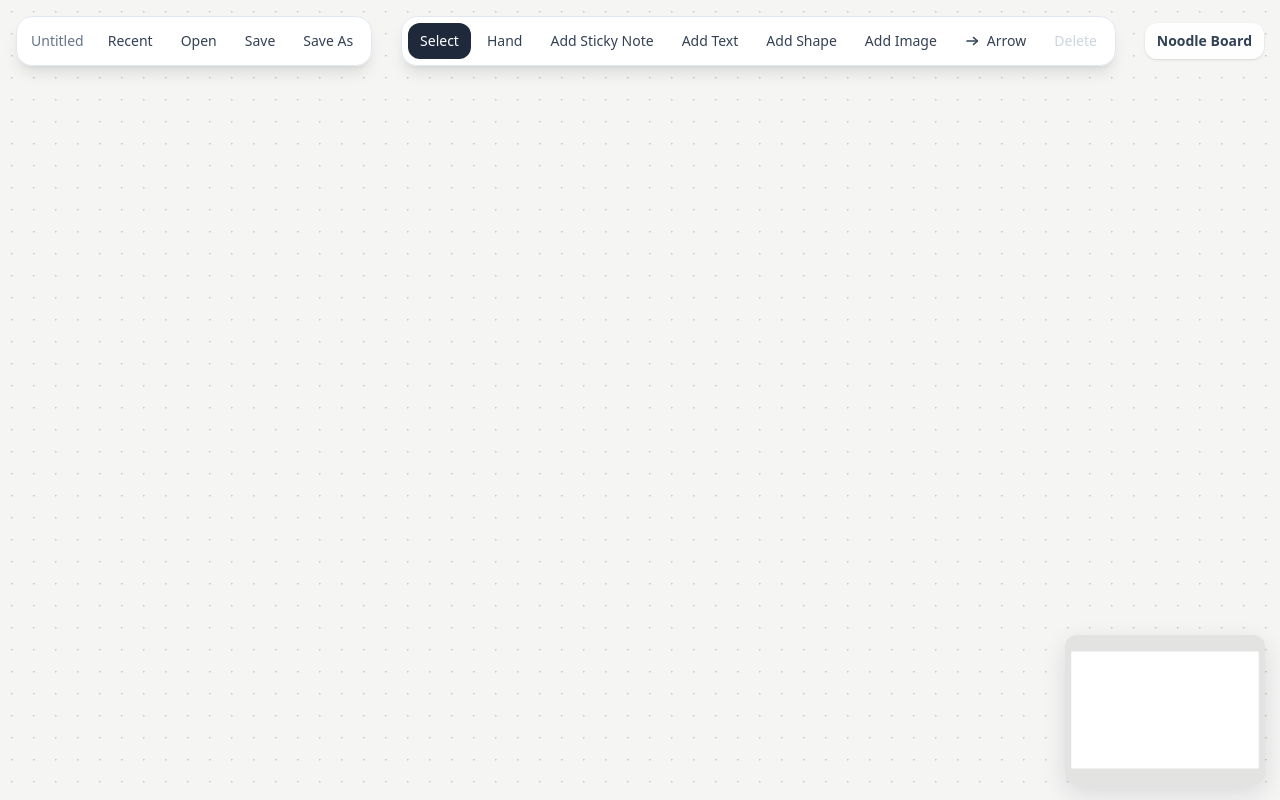
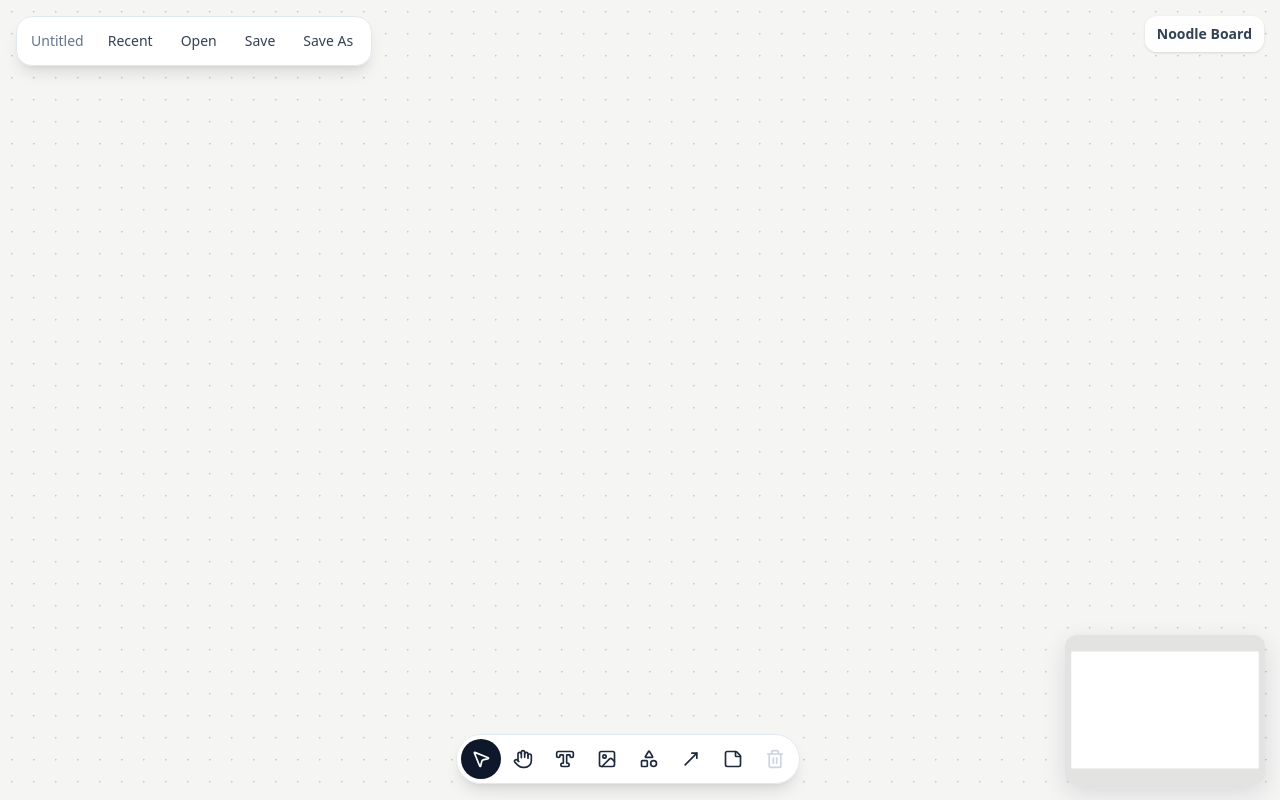
Before and after one commit to ericaruste/noodle-board, a React (Vite) app: page / in a window 1280 px wide. Built offline with nearby package versions, Linux system fonts and the light colour scheme.

Commit message:
Move the tools into a bottom icon pill so the document name keeps the top of the board. (#28)
Select and Hand stay at the front of the pill. Shapes, alignment, and the minimap stay clear of it.

```diff
--- a/package.json
+++ b/package.json
@@ -17,6 +17,7 @@
   },
   "dependencies": {
     "@xyflow/react": "^12.6.0",
+    "lucide-react": "^1.68.0",
     "react": "^18.3.1",
     "react-dom": "^18.3.1"
   },
--- a/src/App.tsx
+++ b/src/App.tsx
@@ -1795,10 +1795,10 @@ function Board() {
       >
         <div
           data-canvas-chrome
-          className="pointer-events-none absolute inset-x-4 top-4 flex flex-col gap-2 min-[800px]:grid min-[800px]:grid-cols-[auto_minmax(0,1fr)_auto] min-[800px]:items-center min-[800px]:gap-3"
+          className="pointer-events-none absolute inset-x-4 top-4 flex items-start justify-between gap-3"
           style={{ zIndex: layers.selection }}
         >
-          <div className="min-w-0 self-start min-[800px]:justify-self-start">
+          <div className="min-w-0">
             <SaveToolbar
               documentName={documentName}
               recents={recents}
@@ -1808,26 +1808,14 @@ function Board() {
               onSaveAs={() => void saveProject("save-as")}
             />
           </div>
-          <div className="flex min-w-0 justify-center">
-            <Toolbar
-              tool={tool}
-              onTool={chooseTool}
-              onAddSticky={addSticky}
-              onAddText={addText}
-              onAddShape={addShape}
-              onAddImage={(file) => void addImageAt(file)}
-              onDelete={deleteSelected}
-              canDelete={canDelete}
-            />
-          </div>
-          <div className="absolute right-0 top-0 rounded-xl bg-white/90 px-3 py-2 text-sm font-semibold text-slate-700 shadow min-[800px]:static min-[800px]:justify-self-end">
+          <div className="absolute right-0 top-0 rounded-xl bg-white/90 px-3 py-2 text-sm font-semibold text-slate-700 shadow min-[800px]:static">
             Noodle Board
           </div>
         </div>
         {fileError ? (
           <div
             role="alert"
-            className="absolute bottom-4 left-4 flex max-w-[min(28rem,calc(100%-2rem))] items-start gap-3 rounded-xl border border-rose-200 bg-rose-50 px-3 py-2 text-sm text-rose-900 shadow"
+            className="absolute left-4 top-20 flex max-w-[min(28rem,calc(100%-2rem))] items-start gap-3 rounded-xl border border-rose-200 bg-rose-50 px-3 py-2 text-sm text-rose-900 shadow"
             style={{ zIndex: layers.selection }}
           >
             <span>{fileError}</span>
@@ -1989,6 +1977,16 @@ function Board() {
           />
           <ConnectMode active={connectMode} onConnect={onConnect} isValidConnection={isValidConnection} />
         </ReactFlow>
+        <Toolbar
+          tool={tool}
+          onTool={chooseTool}
+          onAddSticky={addSticky}
+          onAddText={addText}
+          onAddShape={addShape}
+          onAddImage={(file) => void addImageAt(file)}
+          onDelete={deleteSelected}
+          canDelete={canDelete}
+        />
         <FloatingLayer />
       </div>
   );
--- a/src/NoodleEdge.tsx
+++ b/src/NoodleEdge.tsx
@@ -60,12 +60,21 @@ let chromeWatch: ResizeObserver | null = null;
 const chromeWatched = new Set<Element>();
 
 function attachChromeWatch(observer: ResizeObserver) {
-  for (const selector of ["[data-canvas-chrome]", ".react-flow__minimap", ".react-flow"]) {
+  let attached = false;
+  for (const selector of ["[data-canvas-chrome]", ".board-toolbar", ".react-flow__minimap", ".react-flow"]) {
     const element = document.querySelector(selector);
     if (!element || chromeWatched.has(element)) continue;
     chromeWatched.add(element);
     observer.observe(element);
+    attached = true;
   }
+  return attached;
+}
+
+function noteChromeAttached() {
+  frameCacheKey = "";
+  chromeVersion += 1;
+  chromeListeners.forEach((listener) => listener());
 }
 
 function ensureChromeWatch() {
@@ -77,8 +86,9 @@ function ensureChromeWatch() {
     chromeListeners.forEach((listener) => listener());
   });
   attachChromeWatch(chromeWatch);
+  // The tool pill portals after the first layout, so watch again on the next frame.
   requestAnimationFrame(() => {
-    if (chromeWatch) attachChromeWatch(chromeWatch);
+    if (chromeWatch && attachChromeWatch(chromeWatch)) noteChromeAttached();
   });
 }
 
@@ -101,7 +111,7 @@ function chromeKey() {
     if (!rect || rect.width <= 0 || rect.height <= 0) return "0";
     return `${rect.left.toFixed(0)},${rect.top.toFixed(0)},${rect.width.toFixed(0)},${rect.height.toFixed(0)}`;
   };
-  return `${box("[data-canvas-chrome]")}|${box(".react-flow__minimap")}`;
+  return `${box("[data-canvas-chrome]")}|${box(".board-toolbar")}|${box(".react-flow__minimap")}`;
 }
 
 export function routeFrame(transform: [number, number, number], width: number, height: number) {
@@ -112,7 +122,7 @@ export function routeFrame(transform: [number, number, number], width: number, h
   return frameCache;
 }
 
-/** Visible canvas minus the top toolbars, with the minimap kept as an obstacle. */
+/** Visible canvas minus the top bar. The minimap and the bottom tool pill are obstacles. */
 function measureFrame(transform: [number, number, number]): RouteFrame | null {
   const pane = document.querySelector(".react-flow")?.getBoundingClientRect();
   const zoom = transform[2];
@@ -128,9 +138,11 @@ function measureFrame(transform: [number, number, number]): RouteFrame | null {
   }
   const viewMin = screenToFlow(pane, tx, ty, zoom, left, top);
   const viewMax = screenToFlow(pane, tx, ty, zoom, right, bottom);
-  const map = document.querySelector(".react-flow__minimap")?.getBoundingClientRect();
-  const obstacles =
-    map && map.width > 0 && map.height > 0 ? [flowRect(pane, tx, ty, zoom, map, VIEW_MARGIN)] : [];
+  const obstacles: FlowRect[] = [];
+  for (const selector of [".react-flow__minimap", ".board-toolbar"]) {
+    const rect = document.querySelector(selector)?.getBoundingClientRect();
+    if (rect && rect.width > 0 && rect.height > 0) obstacles.push(flowRect(pane, tx, ty, zoom, rect, VIEW_MARGIN));
+  }
   return {
     view: { minX: viewMin.x, minY: viewMin.y, maxX: viewMax.x, maxY: viewMax.y },
     obstacles,
@@ -194,8 +206,8 @@ function EndKnob({
 
 function ClampedToolbar({ children }: { children: ReactNode }) {
   const ref = useRef<HTMLDivElement>(null);
-  const shiftRef = useRef(0);
-  const [shift, setShift] = useState(0);
+  const shiftRef = useRef({ x: 0, y: 0 });
+  const [shift, setShift] = useState({ x: 0, y: 0 });
   useLayoutEffect(() => {
     const el = ref.current;
     const pane = document.querySelector(".react-flow");
@@ -203,17 +215,30 @@ function ClampedToolbar({ children }: { children: ReactNode }) {
     const box = el.getBoundingClientRect();
     const bounds = pane.getBoundingClientRect();
     const pad = 8;
-    const left = box.left - shiftRef.current;
-    const right = box.right - shiftRef.current;
-    let next = 0;
-    if (left < bounds.left + pad) next = bounds.left + pad - left;
-    if (right + next > bounds.right - pad) next += bounds.right - pad - (right + next);
-    if (Math.abs(shiftRef.current - next) <= 0.5) return;
-    shiftRef.current = next;
-    setShift(next);
+    const left = box.left - shiftRef.current.x;
+    const right = box.right - shiftRef.current.x;
+    let x = 0;
+    if (left < bounds.left + pad) x = bounds.left + pad - left;
+    if (right + x > bounds.right - pad) x += bounds.right - pad - (right + x);
+    let y = 0;
+    const tools = document.querySelector(".board-toolbar")?.getBoundingClientRect();
+    if (tools && tools.width > 0 && tools.height > 0) {
+      const top = box.top - shiftRef.current.y;
+      const bottom = box.bottom - shiftRef.current.y;
+      const movedLeft = left + x;
+      const movedRight = right + x;
+      const hits = movedRight > tools.left && movedLeft < tools.right && bottom > tools.top && top < tools.bottom;
+      if (hits) y = tools.top - pad - bottom;
+    }
+    const movedTop = box.top - shiftRef.current.y + y;
+    if (movedTop < bounds.top + pad) y += bounds.top + pad - movedTop;
+    if (Math.abs(shiftRef.current.x - x) <= 0.5 && Math.abs(shiftRef.current.y - y) <= 0.5) return;
+    shiftRef.current = { x, y };
+    setShift({ x, y });
   });
+  const transform = shift.x || shift.y ? `translate(${shift.x}px, ${shift.y}px)` : undefined;
   return (
-    <div ref={ref} style={{ pointerEvents: "auto", transform: shift ? `translateX(${shift}px)` : undefined }}>
+    <div ref={ref} style={{ pointerEvents: "auto", transform }}>
       {children}
     </div>
   );
@@ -265,6 +290,28 @@ function NoodleLabelEditor({
   const dataRef = useRef(data);
   dataRef.current = data;
   const historyRef = useRef(false);
+  const zoom = useStore((state) => state.transform[2]);
+  const [lift, setLift] = useState(0);
+
+  useLayoutEffect(() => {
+    const input = inputRef.current;
+    const tools = document.querySelector(".board-toolbar")?.getBoundingClientRect();
+    const z = zoom || 1;
+    if (!input || !tools || tools.width <= 0) {
+      if (lift !== 0) setLift(0);
+      return;
+    }
+    const box = input.getBoundingClientRect();
+    const baseBottom = box.bottom - lift * z;
+    const baseTop = box.top - lift * z;
+    const hits =
+      box.right > tools.left &&
+      box.left < tools.right &&
+      baseBottom > tools.top &&
+      baseTop < tools.bottom;
+    const next = hits ? (tools.top - 8 - baseBottom) / z : 0;
+    if (Math.abs(next - lift) > 0.5) setLift(next);
+  });
 
   const write = (label: string, history: boolean) => {
     const next = { ...dataRef.current, label };
@@ -307,6 +354,7 @@ function NoodleLabelEditor({
   }, []);
 
   const shown = data.label.length > 0 ? data.label : "Label";
+  const place = labelStyle(x, y);
   return (
     <EdgeLabelRenderer>
       <input
@@ -341,7 +389,8 @@ function NoodleLabelEditor({
         }}
         className="noodle-edge-label noodle-edge-label-input nodrag nopan nowheel"
         style={{
-          ...labelStyle(x, y),
+          ...place,
+          transform: `${place.transform} translateY(${lift}px)`,
           color: data.color,
           width: `${Math.min(Math.max(shown.length, 1), 32) + 1}ch`,
         }}
--- a/src/Toolbar.tsx
+++ b/src/Toolbar.tsx
@@ -1,4 +1,14 @@
-import { useEffect, useRef, useState } from "react";
+import { useEffect, useRef, useState, type ReactNode } from "react";
+import {
+  Hand,
+  Image,
+  MousePointer2,
+  MoveUpRight,
+  Shapes,
+  StickyNote,
+  Trash,
+  TypeOutline,
+} from "lucide-react";
 import { FloatingPanel, useAnchoredBox } from "./FloatingPanel";
 import { SHAPE_KINDS, SHAPE_LABELS, type ShapeKind } from "./shapeData";
 import { ShapeKindIcon } from "./ShapeNode";
@@ -16,17 +26,38 @@ type ToolbarProps = {
   canDelete: boolean;
 };
 
-function ArrowIcon() {
+const iconProps = { size: 20, strokeWidth: 2, "aria-hidden": true as const };
+
+const pressed = "bg-slate-900 text-white shadow-sm";
+const idle = "text-slate-800 hover:bg-slate-900/10";
+const disabledClass = "pointer-events-none cursor-not-allowed text-slate-300";
+
+const toolButton =
+  "flex h-10 w-10 items-center justify-center rounded-full focus-visible:outline focus-visible:outline-2 focus-visible:outline-offset-2 focus-visible:outline-slate-900";
+
+function Tip({
+  label,
+  show = true,
+  children,
+}: {
+  label: string;
+  show?: boolean;
+  children: ReactNode;
+}) {
   return (
-    <svg width="16" height="16" viewBox="0 0 16 16" aria-hidden className="shrink-0">
-      <path d="M2 8h10" fill="none" stroke="currentColor" strokeWidth="1.6" strokeLinecap="round" />
-      <path d="M8.5 4.5 12.5 8 8.5 11.5" fill="none" stroke="currentColor" strokeWidth="1.6" strokeLinecap="round" strokeLinejoin="round" />
-    </svg>
+    <span className="group relative">
+      {children}
+      {show ? (
+        <span
+          aria-hidden
+          className="pointer-events-none absolute bottom-[calc(100%+8px)] left-1/2 -translate-x-1/2 whitespace-nowrap rounded-md bg-slate-900 px-2 py-1 text-xs font-medium text-white opacity-0 shadow-lg group-hover:opacity-100 group-focus-within:opacity-100"
+        >
+          {label}
+        </span>
+      ) : null}
+    </span>
   );
 }
-
-const pressed = "bg-slate-800 text-white";
-const idle = "text-slate-700 hover:bg-slate-100";
 
 export default function Toolbar({
   tool,
@@ -61,48 +92,74 @@ export default function Toolbar({
   }, [shapesOpen]);
 
   return (
-    <div className="pointer-events-auto flex max-w-full flex-wrap items-center justify-center gap-1 rounded-2xl border border-slate-200 bg-white/95 p-1.5 shadow-lg backdrop-blur">
+    <FloatingPanel layer="toolbar" role="toolbar" ariaLabel="Tools" className="board-toolbar">
+      <div
+        className="flex items-center gap-0.5 rounded-full border border-slate-200 bg-white/95 p-1 shadow-lg backdrop-blur"
+        onPointerDown={(event) => {
+          const target = event.target;
+          if (target instanceof Element && target.closest("[data-shapes-menu]")) return;
+          setShapesOpen(false);
+        }}
+      >
+      <Tip label="Select">
         <button
           type="button"
+          aria-label="Select"
           aria-pressed={tool === "select"}
           onClick={() => onTool("select")}
-        className={`whitespace-nowrap rounded-xl px-3 py-2 text-sm font-medium ${tool === "select" ? pressed : idle}`}
+          className={`${toolButton} ${tool === "select" ? pressed : idle}`}
         >
-        Select
+          <MousePointer2 {...iconProps} />
         </button>
+      </Tip>
+      <Tip label="Hand">
         <button
           type="button"
+          aria-label="Hand"
           aria-pressed={tool === "hand"}
           onClick={() => onTool("hand")}
-        className={`whitespace-nowrap rounded-xl px-3 py-2 text-sm font-medium ${tool === "hand" ? pressed : idle}`}
+          className={`${toolButton} ${tool === "hand" ? pressed : idle}`}
         >
-        Hand
+          <Hand {...iconProps} />
         </button>
-      <button
-        type="button"
-        onClick={onAddSticky}
-        className="whitespace-nowrap rounded-xl px-3 py-2 text-sm font-medium text-slate-700 hover:bg-amber-50"
+      </Tip>
+      <Tip label="Text">
+        <button type="button" aria-label="Text" onClick={onAddText} className={`${toolButton} ${idle}`}>
+          <TypeOutline {...iconProps} />
+        </button>
+      </Tip>
+      <Tip label="Image">
+        <label
+          className={`${toolButton} relative cursor-pointer focus-within:outline focus-within:outline-2 focus-within:outline-offset-2 focus-within:outline-slate-900 ${idle}`}
         >
-        Add Sticky Note
-      </button>
-      <button
-        type="button"
-        onClick={onAddText}
-        className="whitespace-nowrap rounded-xl px-3 py-2 text-sm font-medium text-slate-700 hover:bg-violet-50"
-      >
-        Add Text
-      </button>
+          <Image {...iconProps} />
+          <input
+            type="file"
+            accept="image/*"
+            aria-label="Image"
+            className="absolute inset-0 cursor-pointer opacity-0"
+            onChange={(event) => {
+              const file = event.target.files?.[0];
+              if (file) onAddImage(file);
+              event.target.value = "";
+            }}
+          />
+        </label>
+      </Tip>
       <div data-shapes-menu="">
+        <Tip label="Shapes" show={!shapesOpen}>
           <button
             ref={shapesButtonRef}
             type="button"
+            aria-label="Shapes"
             aria-expanded={shapesOpen}
             aria-haspopup="menu"
             onClick={() => setShapesOpen((open) => !open)}
-          className="whitespace-nowrap rounded-xl px-3 py-2 text-sm font-medium text-slate-700 hover:bg-emerald-50"
+            className={`${toolButton} ${shapesOpen ? pressed : idle}`}
           >
-          Add Shape
+            <Shapes {...iconProps} />
           </button>
+        </Tip>
         {shapesOpen ? (
           <FloatingPanel
             layer="dropdown"
@@ -127,7 +184,7 @@ export default function Toolbar({
                   setShapesOpen(false);
                   onAddShape(kind);
                 }}
-                className="flex w-full items-center gap-2 px-3 py-2 text-left text-sm font-medium text-slate-700 hover:bg-emerald-50"
+                className="flex h-10 w-full items-center gap-2 px-3 text-left text-sm font-medium text-slate-700 hover:bg-emerald-50"
               >
                 <ShapeKindIcon kind={kind} />
                 {SHAPE_LABELS[kind]}
@@ -136,38 +193,34 @@ export default function Toolbar({
           </FloatingPanel>
         ) : null}
       </div>
-      <label className="cursor-pointer whitespace-nowrap rounded-xl px-3 py-2 text-sm font-medium text-slate-700 hover:bg-sky-50">
-        Add Image
-        <input
-          type="file"
-          accept="image/*"
-          className="hidden"
-          onChange={(event) => {
-            const file = event.target.files?.[0];
-            if (file) onAddImage(file);
-            event.target.value = "";
-          }}
-        />
-      </label>
+      <Tip label="Noodle">
         <button
           type="button"
+          aria-label="Noodle"
           aria-pressed={tool === "arrow"}
           onClick={() => onTool(tool === "arrow" ? "select" : "arrow")}
-        className={`flex items-center gap-1.5 whitespace-nowrap rounded-xl px-3 py-2 text-sm font-medium ${
-          tool === "arrow" ? pressed : idle
-        }`}
+          className={`${toolButton} ${tool === "arrow" ? pressed : idle}`}
         >
-        <ArrowIcon />
-        Arrow
+          <MoveUpRight {...iconProps} />
         </button>
+      </Tip>
+      <Tip label="Sticky note">
+        <button type="button" aria-label="Sticky note" onClick={onAddSticky} className={`${toolButton} ${idle}`}>
+          <StickyNote {...iconProps} />
+        </button>
+      </Tip>
+      <Tip label="Delete">
         <button
           type="button"
+          aria-label="Delete"
           onClick={onDelete}
           disabled={!canDelete}
-        className="whitespace-nowrap rounded-xl px-3 py-2 text-sm font-medium text-rose-700 hover:bg-rose-50 disabled:cursor-not-allowed disabled:text-slate-300 disabled:hover:bg-transparent"
+          className={`${toolButton} ${canDelete ? "text-rose-700 hover:bg-rose-50" : disabledClass}`}
         >
-        Delete
+          <Trash {...iconProps} />
         </button>
+      </Tip>
       </div>
+    </FloatingPanel>
   );
 }
--- a/src/index.css
+++ b/src/index.css
@@ -14,6 +14,22 @@ body,
   border-radius: 12px;
   overflow: hidden;
   box-shadow: 0 8px 24px rgba(15, 23, 42, 0.12);
+}
+
+/* Center the tool pill, and keep it clear of the 200px minimap. */
+.board-toolbar {
+  position: absolute;
+  bottom: 1rem;
+  left: clamp(1rem, calc(50% - 11.5rem), calc(100% - 15.5rem - 23rem));
+}
+
+@media (max-width: 39.5rem) {
+  .board-toolbar {
+    /* The pill is wider than the gap beside the map, so it sits above that map. */
+    bottom: calc(200px + 15px + 1rem);
+    left: 50%;
+    transform: translateX(-50%);
+  }
 }
 
 .react-flow {
```
Also changed, not shown: src/GroupSelection.tsx (+15 -0 lines), src/SelectionChrome.tsx (+21 -3 lines), src/TextToolbar.tsx (+40 -6 lines), tickets/NB-11-bottom-icon-toolbar.md (+10 -10 lines), 1 other file (tests, documents, lock files or other folders). Lines whose indentation alone changed are shown as unchanged.
